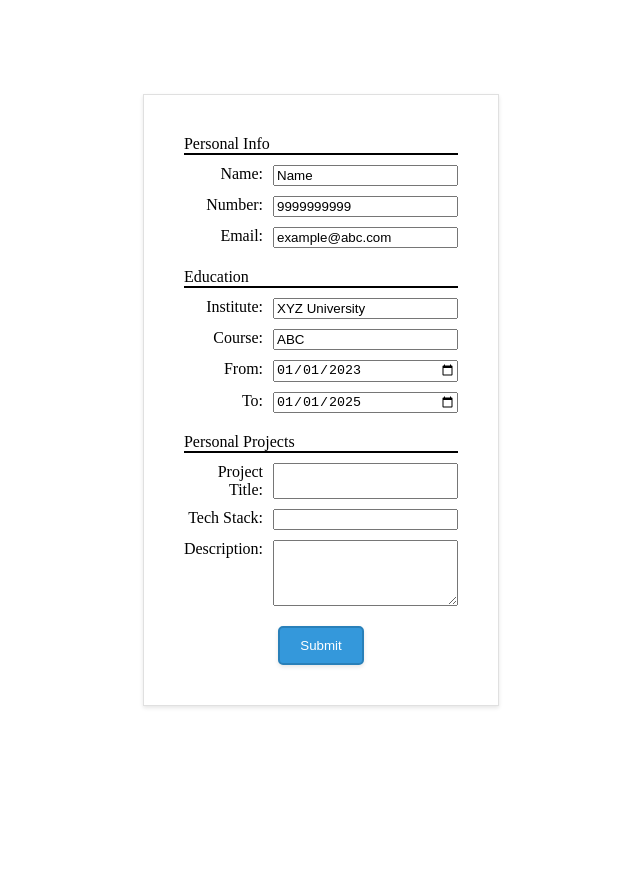
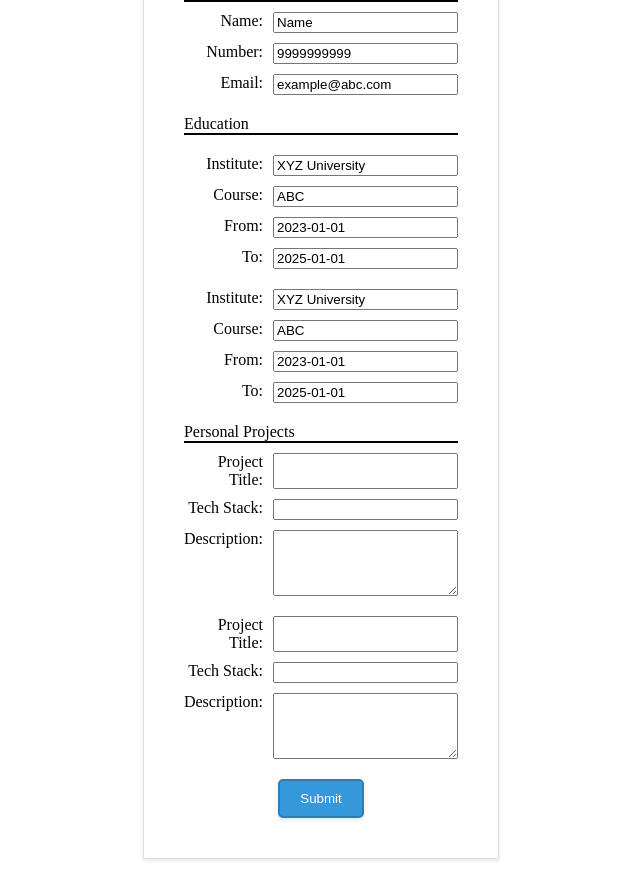
Before and after one commit to moxiegg/resume-builder, a React (Vite) app in the folder resume-builder/: page / in a window 1280 px wide. Shown: the whole page, without its empty margins (319-959 px from the left). Before the commit the page ends 800 px from the top, so only its background shows below. Built offline with nearby package versions, Linux system fonts and the light colour scheme.

Commit message:
logic for having multiple info
converted each of the object to having
an array of objects

```diff
--- a/resume-builder/src/components/App.css
+++ b/resume-builder/src/components/App.css
@@ -19,12 +19,23 @@ form {
   grid-template-columns: 1fr 1fr;
   gap: 10px;
 }
+.educationElement{
+  display:flex;
+  flex-direction: column;
+  gap:20px;
+}
+.educationInfo{
+  display:grid;
+  grid-template-columns: 1fr 1fr;
+  gap:10px;
+}
 label {
   text-align: right;
 }
 .title {
   border-bottom: 2px solid black;
   grid-column: 1/3;
+
 }
 .formButton {
   width: max-content;
--- a/resume-builder/src/components/App.jsx
+++ b/resume-builder/src/components/App.jsx
@@ -8,14 +8,25 @@ const personObj = {
   mobile: 9999999999,
 };
 
-const educationObj = {
-  institute: "XYZ University",
-  course: "ABC",
-  from: "2023-01-01",
-  to: "2025-01-01",
-};
+const educationObj = [
+  {
+    institute: "XYZ University",
+    course: "ABC",
+    from: "2023-01-01",
+    to: "2025-01-01",
+  },
+  {
+    institute: "XYZ University",
+    course: "ABC",
+    from: "2023-01-01",
+    to: "2025-01-01",
+  },
+];
 
-const projectObj = { projectTitle: "", techStack: "", description: "" };
+const projectObj = [
+  { projectTitle: "", techStack: "", description: "" },
+  { projectTitle: "", techStack: "", description: "" },
+];
 export default function App() {
   const [isSubmit, setSubmit] = useState(false);
   const [personInfo, setPersonInfo] = useState(personObj);
@@ -25,14 +36,25 @@ export default function App() {
   const handleChange = (e) => {
     const attr = e.target.name;
     const value = e.target.value;
-    console.log(e.target.value);
-    const parentId = e.target.parentNode.id;
+    const parentId = e.target.parentNode.getAttribute("data-info");
+    const ind = e.target.parentNode.getAttribute("data-index");
     if (parentId == "person") setPersonInfo({ ...personInfo, [attr]: value });
-    else if (parentId == "project")
-      setProject({ ...projectInfo, [attr]: value });
-    else {
-      setEducation({ ...educationInfo, [attr]: value });
-      console.log(educationInfo);
+    else if (parentId == "project") {
+      const temp = projectInfo.map((obj, i) => {
+        if (i == ind) {
+          obj[attr] = value;
+          return obj;
+        } else return obj;
+      });
+      setProject(temp);
+    } else {
+      const temp = educationInfo.map((obj, i) => {
+        if (i == ind) {
+          obj[attr] = value;
+          return obj;
+        } else return obj;
+      });
+      setEducation(temp);
     }
   };
   const handleSubmit = (e) => {
@@ -53,6 +75,13 @@ export default function App() {
       ></Form>
     );
   } else {
-    return <Resume personInfo={personInfo} handleEdit={handleEdit}></Resume>;
+    return (
+      <Resume
+        personInfo={personInfo}
+        educationInfo={educationInfo}
+        projectInfo={projectInfo}
+        handleEdit={handleEdit}
+      ></Resume>
+    );
   }
 }
--- a/resume-builder/src/components/Form.jsx
+++ b/resume-builder/src/components/Form.jsx
@@ -1,39 +1,155 @@
 /* eslint-disable react/prop-types */
-import './App.css'
-export default function Form({ personInfo, educationInfo,projectInfo,handleChange, handleSubmit }) {
+import "./App.css";
+export default function Form({
+  personInfo,
+  educationInfo,
+  projectInfo,
+  handleChange,
+  handleSubmit,
+}) {
   if (!personInfo) return <div>Error</div>;
   return (
     <form onSubmit={handleSubmit}>
       <div className="formElement" id="person">
         <div className="title">Personal Info</div>
         <label htmlFor="name"> Name: </label>
-        <input type="text" name="name" id="" value={personInfo.name} onChange={handleChange}/>
+        <input
+          type="text"
+          name="name"
+          id=""
+          value={personInfo.name}
+          onChange={handleChange}
+        />
         <label htmlFor="number">Number:</label>
-        <input type="number" name="mobile" id="" value={personInfo.mobile} onChange={handleChange}/>
+        <input
+          type="number"
+          name="mobile"
+          id=""
+          value={personInfo.mobile}
+          onChange={handleChange}
+        />
         <label htmlFor="email">Email:</label>
-        <input type="email" name="email" id="" value={personInfo.email} onChange={handleChange}/>
+        <input
+          type="email"
+          name="email"
+          id=""
+          value={personInfo.email}
+          onChange={handleChange}
+        />
       </div>
-      <div className="formElement" id="education">
+      <div className="educationElement">
         <div className="title">Education</div>
-        <label htmlFor="institute"> Institute: </label>
-        <input type="text" name="institute" id="" value={educationInfo.institute} onChange={handleChange}/>
+        {educationInfo.map((obj, i) => (
+          <div className="educationInfo" key={"education"+i} data-info="education" data-index={i}>
+            <label htmlFor="institute">Institute: </label>
+            <input
+              type="text"
+              name="institute"
+              value={educationInfo[i].institute}
+              onChange={handleChange}
+            ></input>
+            <label htmlFor="course">Course: </label>
+            <input
+              type="text"
+              name="from"
+              value={educationInfo[i].course}
+              onChange={handleChange}
+            ></input>
+            <label htmlFor="from">From: </label>
+            <input
+              type="text"
+              name="from"
+              value={educationInfo[i].from}
+              onChange={handleChange}
+            ></input>
+            <label htmlFor="to">To: </label>
+            <input
+              type="text"
+              name="to"
+              value={educationInfo[i].to}
+              onChange={handleChange}
+            ></input>
+          </div>
+        ))}
+      </div>
+      {/* <label htmlFor="institute"> Institute: </label>
+        <input
+          type="text"
+          name="institute"
+          id=""
+          value={educationInfo[0].institute}
+          onChange={handleChange}
+        />
         <label htmlFor="course"> Course: </label>
-        <input type="text" name="course" id="" value={educationInfo.course} onChange={handleChange}/>
+        <input
+          type="text"
+          name="course"
+          id=""
+          value={educationInfo[0].course}
+          onChange={handleChange}
+        />
         <label htmlFor="from">From:</label>
-        <input type="date" name="from" id="" value={educationInfo.from} onChange={handleChange}/>
+        <input
+          type="date"
+          name="from"
+          id=""
+          value={educationInfo[0].from}
+          onChange={handleChange}
+        />
         <label htmlFor="to">To:</label>
-        <input type="date" name="to" id="" value={educationInfo.to} onChange={handleChange}/>
+        <input
+          type="date"
+          name="to"
+          id=""
+          value={educationInfo[0].to}
+          onChange={handleChange}
+        />
+      </div> */}
+      <div className="formElement" id="project" data-index="0">
+        <div className="title">Personal Projects</div>
+        <label htmlFor="projectTitle"> Project Title: </label>
+        <input
+          type="text"
+          name="projectTitle"
+          id=""
+          value={projectInfo[0].projectTitle}
+          onChange={handleChange}
+        />
+        <label htmlFor="techStack"> Tech Stack: </label>
+        <input
+          type="text"
+          name="techStack"
+          id=""
+          value={projectInfo[0].techStack}
+          onChange={handleChange}
+        />
+        <label htmlFor="description">Description:</label>
+        <textarea
+          name="description"
+          rows="4"
+          cols="20"
+          id=""
+          value={projectInfo[0].description}
+          onChange={handleChange}
+        ></textarea>
       </div>
       <div className="formElement" id="project">
-        <div className="title">Personal Projects</div>
         <label htmlFor="projectTitle"> Project Title: </label>
-        <input type="text" name="projectTitle" id="" />
+        <input type="text" name="projectTitle" id="" onChange={handleChange} />
         <label htmlFor="techStack"> Tech Stack: </label>
-        <input type="text" name="techStack" id="" />
+        <input type="text" name="techStack" id="" onChange={handleChange} />
         <label htmlFor="description">Description:</label>
-        <textarea name="description" rows="4" cols="20" id=""></textarea>
+        <textarea
+          name="description"
+          rows="4"
+          cols="20"
+          id=""
+          onChange={handleChange}
+        ></textarea>
       </div>
-      <button type="submit" className="formButton">Submit</button>
+      <button type="submit" className="formButton">
+        Submit
+      </button>
     </form>
   );
 }
--- a/resume-builder/src/components/Resume.jsx
+++ b/resume-builder/src/components/Resume.jsx
@@ -1,11 +1,40 @@
 // import {useState} from 'react';
 
 /* eslint-disable react/prop-types */
-export default function Resume({personInfo,handleEdit}){
-    return (
-        <>
-            <div>{personInfo.name}</div>
-            <button onClick={handleEdit}>Edit</button>
-        </>
-        )
-    }
+export default function Resume({
+  personInfo,
+  educationInfo,
+  projectInfo,
+  handleEdit,
+}) {
+  return (
+    <>
+      <div className="personInfo">
+        {Object.keys(personInfo).map((key) => (
+          <div key={key}>
+            {key}:{personInfo[key]}
+          </div>
+        ))}
+      </div>
+      <div className="educationInfo">
+        {educationInfo.map((obj, i) =>
+          Object.keys(obj).map((key) => (
+            <div key={i + key}>
+              {key}:{obj[key]}
+            </div>
+          ))
+        )}
+      </div>
+      <div className="projectInfo">
+        {projectInfo.map((obj, i) =>
+          Object.keys(obj).map((key) => (
+            <div key={i + key}>
+              {key}:{obj[key]}
+            </div>
+          ))
+        )}
+      </div>
+      <button onClick={handleEdit}>Edit</button>
+    </>
+  );
+}
```
